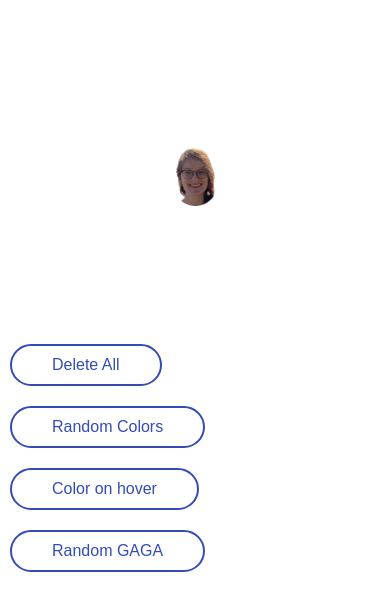
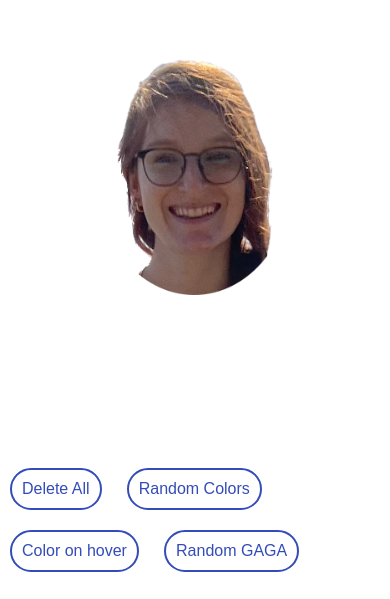
Before and after one commit to saarbotzer/congrats, a plain HTML site: page index.html in a window 390 px wide. Shown: the part 245-844 px from the top of the page. Drawn offline with Linux system fonts and the light colour scheme.

Commit message:
Update main.css

```diff
--- a/style/main.css
+++ b/style/main.css
@@ -34,6 +34,12 @@ body {
   /* When the animation is finished, start again */
   -webkit-animation-iteration-count: 1.5;
           animation-iteration-count: 1.5;
+}
+
+@media screen and (max-width: 600px) {
+  .ayelet-div .ayelet {
+    width: 40%;
+  }
 }
 
 .buttons {
@@ -78,6 +84,13 @@ body {
 .buttons .btn.toggled {
   border-color: black;
   color: black;
+}
+
+@media screen and (max-width: 600px) {
+  .buttons .btn {
+    font-size: 100%;
+    padding: 10px 10px;
+  }
 }
 
 .balloon {
@@ -188,16 +201,4 @@ body {
             transform: translate(1px, -2px) rotate(-1deg);
   }
 }
-
-
-@media only screen and (max-width: 600px) {
-  .ayelet {
-    width: 40%;
-  }
-
-  .buttons .btn {
-    font-size: 100%;
-    margin: 10px;
-  }
-}
 /*# sourceMappingURL=main.css.map */
```
